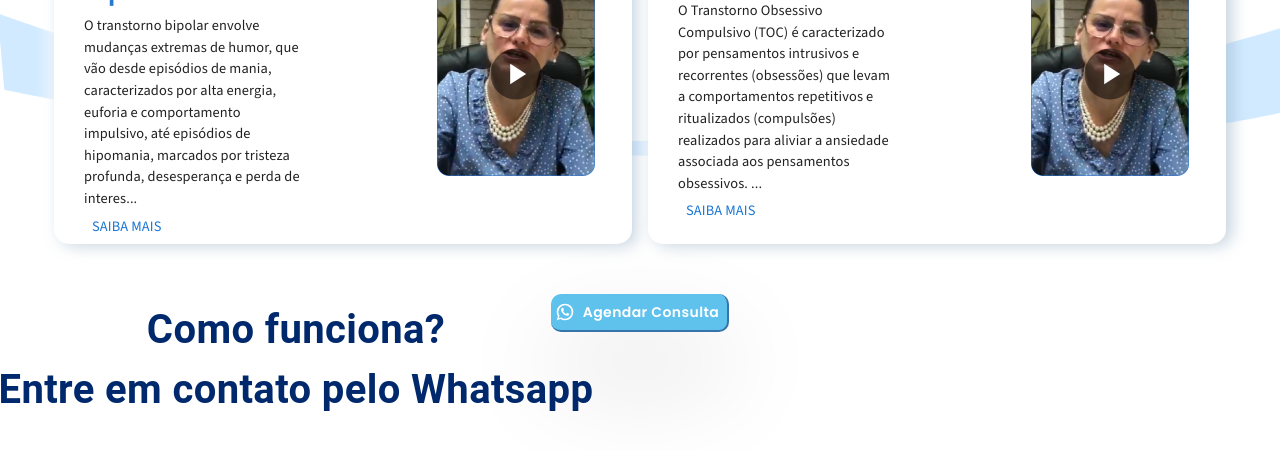
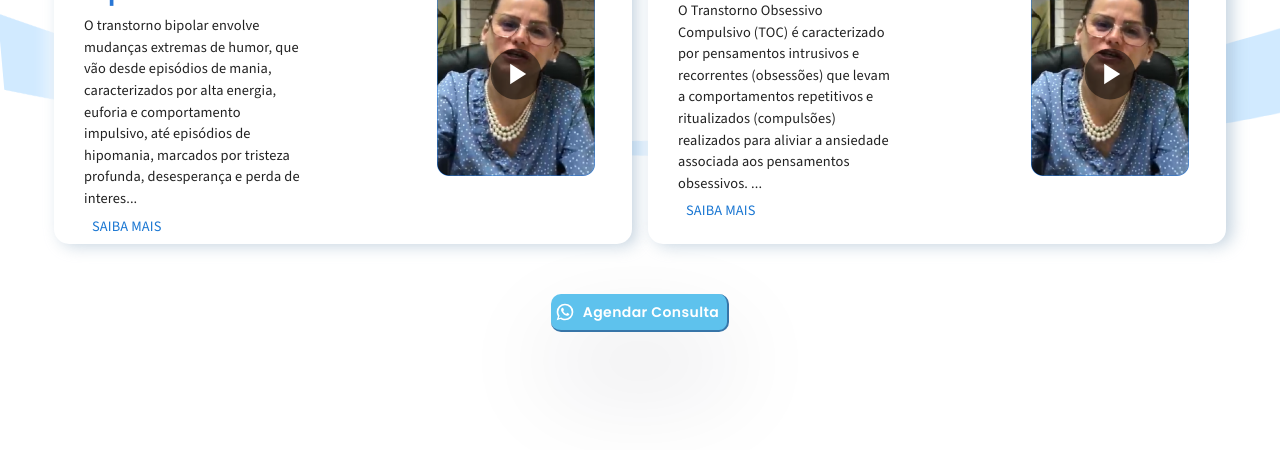
Before and after one commit to AlexandreNMota/greicy-lp, a React (Vite) app: page / in a window 1280 px wide. Shown: the part 1611-2061 px from the top of the page. Built offline with nearby package versions, Linux system fonts and the light colour scheme.

Commit message:
why it works

```diff
--- a/src/pages/why-it-works/index.tsx
+++ b/src/pages/why-it-works/index.tsx
@@ -4,7 +4,7 @@ import { Section } from "../../components";
 export const WhyItWorks = () => {
   return (
     <Section id="como-funciona-section">
-      <Grid container spacing={4}>
+      {/* <Grid container spacing={4}>
         <Grid
           xs={6}
           sx={{
@@ -34,7 +34,7 @@ export const WhyItWorks = () => {
           </Typography>
         </Grid>
         <Grid xs={6}></Grid>
-      </Grid>
+      </Grid> */}
     </Section>
   );
 };
```
